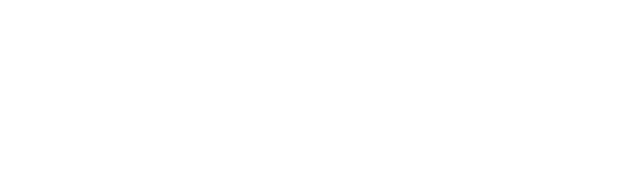
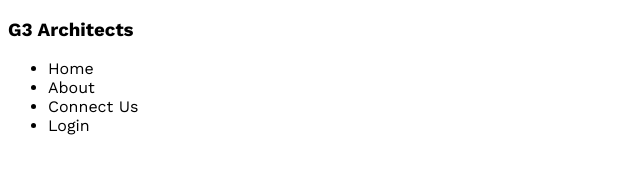
Before and after one commit to fahim3223/G3-Project, a plain HTML site: page index.html in a window 1280 px wide. Shown: the whole page, without its empty margins (0-640 px from the left). Drawn offline with nearby package versions, Linux system fonts and the light colour scheme.

Commit message:
added google fonts

```diff
--- a/index.html
+++ b/index.html
@@ -7,6 +7,19 @@
     <link rel="stylesheet" href="style/architects.css">
 </head>
 <body>
+   <header>
+        <nav>
+            <h3>G3 Architects</h3>
+            <ul>
+                <li><a href=""></a>Home</li>
+                <li><a href=""></a>About</li>
+                <li><a href=""></a>Connect Us</li>
+                <li><a href=""></a>Login</li>
+            </ul>
+        </nav>
 
+   </header>
+   <main></main>
+   <footer></footer>
 </body>
 </html>
--- a/style/architects.css
+++ b/style/architects.css
@@ -0,0 +1,6 @@
+/* work sens from google fonts */
+  @import url('https://fonts.googleapis.com/css2?family=Work+Sans:wght@400;500;600;700&display=swap');
+
+*{
+    font-family: 'Work Sans', sans-serif;
+}
```
